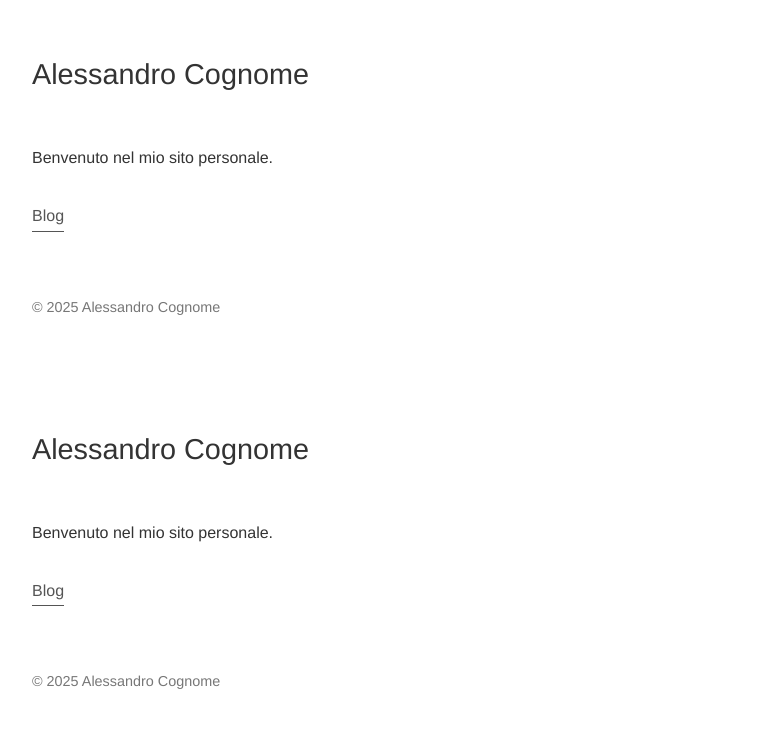
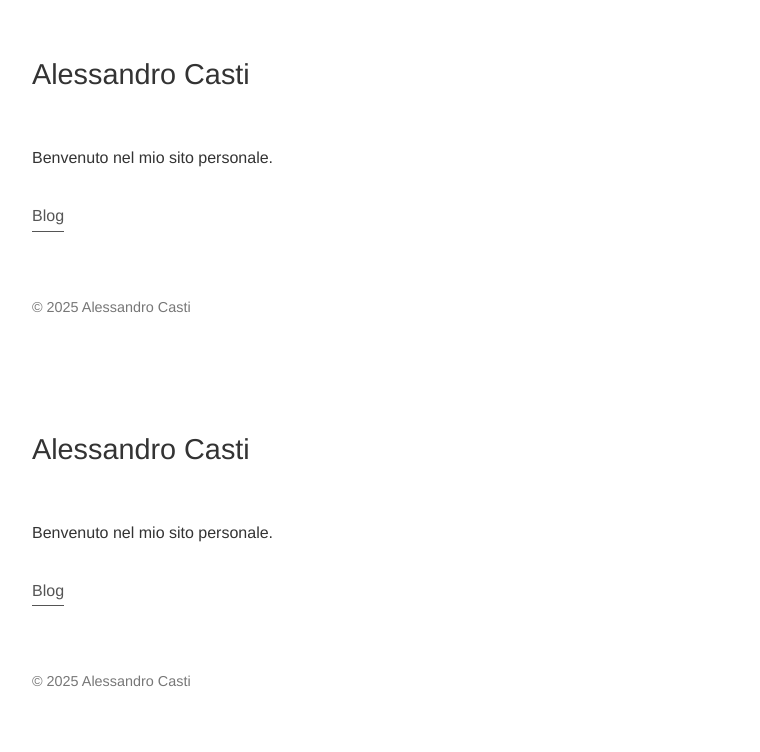
Before and after one commit to lordpunz/lordpunz.github.io, a plain HTML site: page index.html in a window 1280 px wide. Shown: the full height of the page, 208-968 px from the left. Drawn offline with Linux system fonts and the light colour scheme.

```diff
--- a/index.html
+++ b/index.html
@@ -3,7 +3,7 @@
 <head>
     <meta charset="UTF-8">
     <meta name="viewport" content="width=device-width, initial-scale=1.0">
-    <title>Alessandro Cognome</title>
+    <title>Alessandro Casti</title>
     <style>
         body {
             font-family: 'Helvetica Neue', Arial, sans-serif;
@@ -92,7 +92,7 @@
 <body>
     <div class="container">
         <header>
-            <h1>Alessandro Cognome</h1>
+            <h1>Alessandro Casti</h1>
             <div class="language-switch">
                 <img src="/api/placeholder/24/16" alt="Italiano" class="active" id="it-flag">
                 <img src="/api/placeholder/24/16" alt="English" id="en-flag">
@@ -118,7 +118,7 @@
         </div>
 
         <footer>
-            <p>&copy; 2025 Alessandro Cognome</p>
+            <p>&copy; 2025 Alessandro Casti</p>
         </footer>
     </div>
 
@@ -152,7 +152,7 @@
 <head>
     <meta charset="UTF-8">
     <meta name="viewport" content="width=device-width, initial-scale=1.0">
-    <title>Alessandro Cognome</title>
+    <title>Alessandro Casti</title>
     <style>
         body {
             font-family: 'Helvetica Neue', Arial, sans-serif;
@@ -241,7 +241,7 @@
 <body>
     <div class="container">
         <header>
-            <h1>Alessandro Cognome</h1>
+            <h1>Alessandro Casti</h1>
             <div class="language-switch">
                 <img src="/api/placeholder/24/16" alt="Italiano" class="active" id="it-flag">
                 <img src="/api/placeholder/24/16" alt="English" id="en-flag">
@@ -267,7 +267,7 @@
         </div>
 
         <footer>
-            <p>&copy; 2025 Alessandro Cognome</p>
+            <p>&copy; 2025 Alessandro Casti</p>
         </footer>
     </div>
 
```
